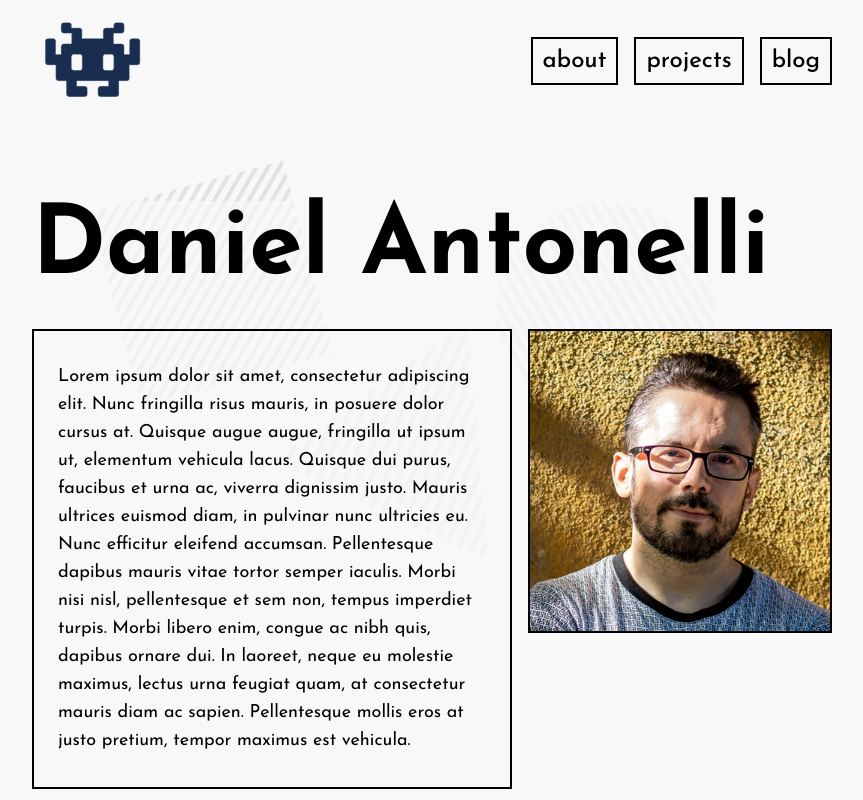
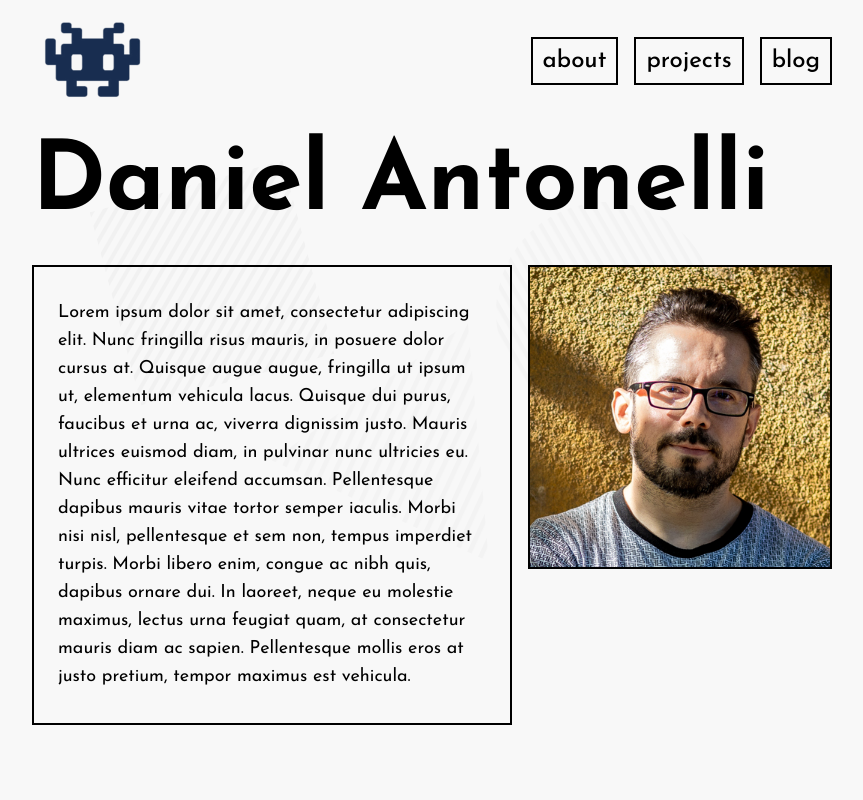
Before and after one commit to dan-antonelli/dantonelli-portfolio, a React (Vite) app: page / in a window 1280 px wide. Shown: the top 800 px of the page, without its empty margins (208-1071 px from the left). Built offline with nearby package versions, Linux system fonts and the light colour scheme.

Commit message:
restructure html and css

```diff
--- a/src/App.css
+++ b/src/App.css
@@ -15,7 +15,7 @@ body {
   font-family: 'Josefin Sans', ui-sans-serif, system-ui, sans-serif, Apple Color Emoji, Segoe UI Emoji, Segoe UI Symbol, Noto Color Emoji;
 }
 
-main.container {
+main.container, nav.container {
   flex: 1;
   margin-bottom: 2rem;
 }
@@ -136,7 +136,7 @@ a:focus::after {
   border: 2px solid #000;
 }
 
-.footer-wrapper {
+.footer-container {
   display: flex;
   justify-content: center;
   align-items: center;
--- a/src/App.tsx
+++ b/src/App.tsx
@@ -5,8 +5,7 @@ function App() {
   return (
     <>
       <Background />
-      <main className="container">
-        <nav>
+      <nav className="container">
         <a href="#" className="home" title="home">
           <img src="/home.png" alt="home" />
         </a>
@@ -16,6 +15,7 @@ function App() {
           <a href="#">blog</a>
         </div>
       </nav>
+      <main className="container">
         <section className="intro-container">
           <div className="title-container">
             <h1>Daniel Antonelli</h1>
@@ -38,7 +38,7 @@ function App() {
           </div>
         </section>
       </main>
-      <div className="footer-wrapper">
+      <div className="footer-container">
         <footer className="footer-box">
           <p>
             Contact me at
```
Lines whose indentation alone changed are shown as unchanged.
